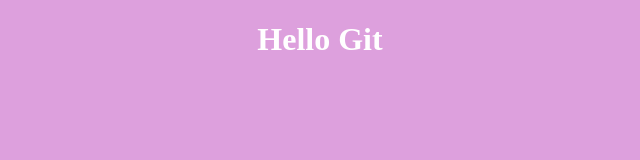
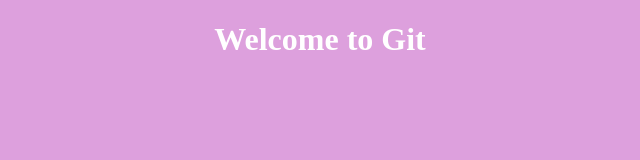
Before and after one commit to KatlegoM02/shecodes-challenges, a plain HTML site: page index.html in a window 1280 px wide. Shown: the whole page, without its empty margins (320-960 px from the left). Drawn offline with Linux system fonts and the light colour scheme.

Commit message:
updated html

```diff
--- a/index.html
+++ b/index.html
@@ -8,7 +8,7 @@
 </head>
 <body>
     <h1>
-        Hello Git
+        Welcome to Git
     </h1>
     <script src="script.js"></script>
 </body>
```
